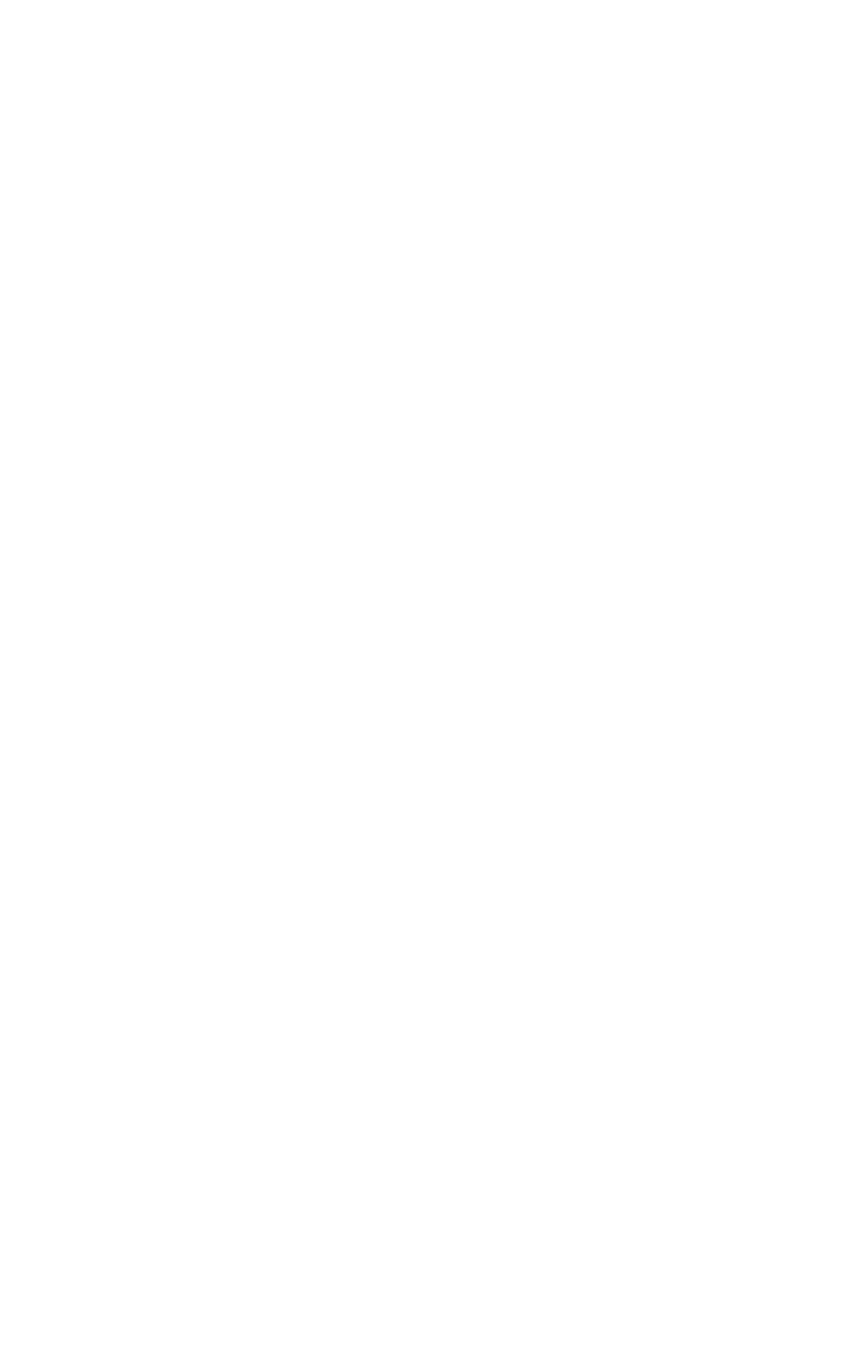
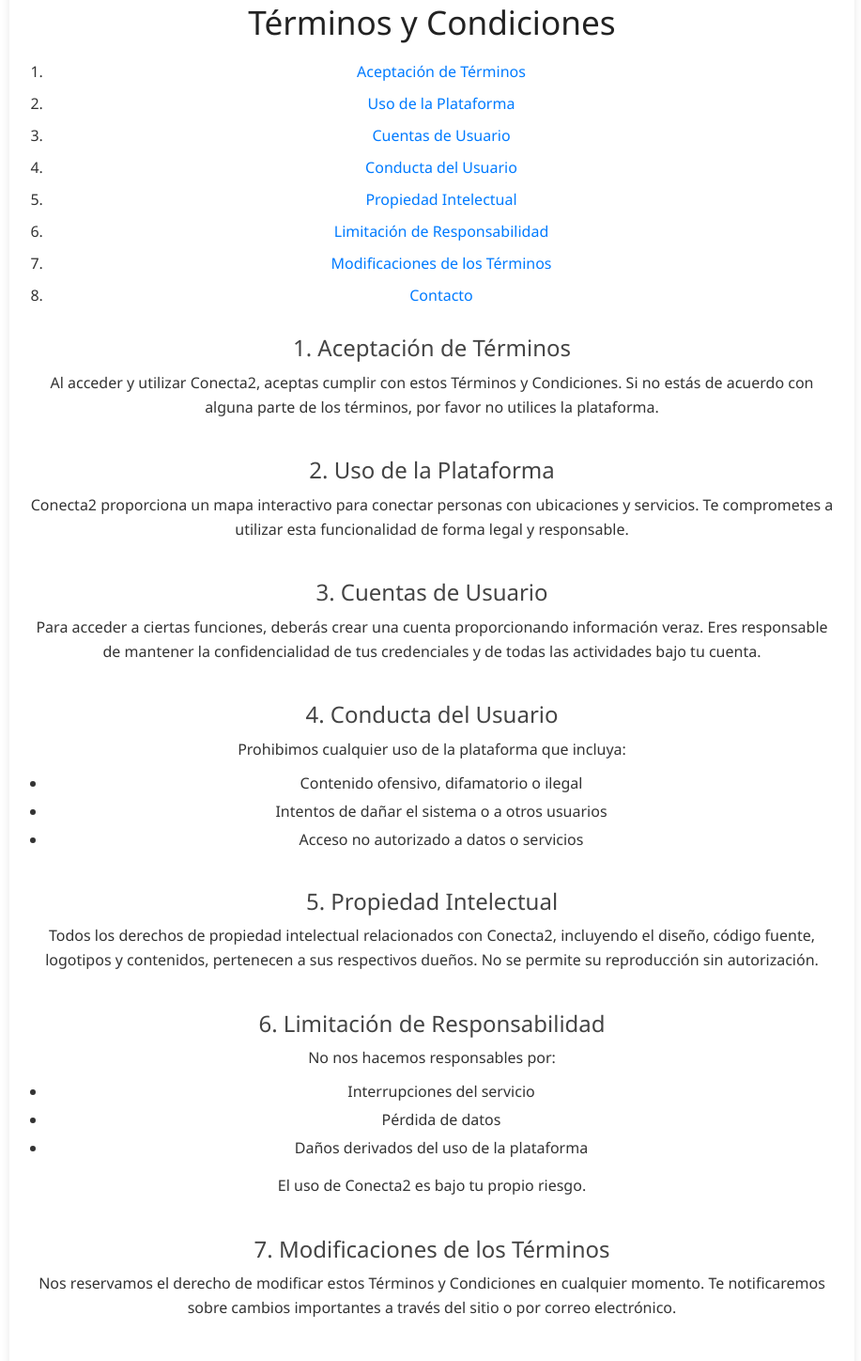
Before and after one commit to KevinQuesada251/ProyectoFinalConecta2, a React (Vite) app in the folder FrontEnd/conecta2-front/: page /condiciones in a window 1280 px wide. Before the commit this address had no page. Shown: the part 180-1628 px from the top of the page at 94% size, without its empty margins (180-1097 px from the left). Before the commit the page ends 800 px from the top, so only its background shows below. Built offline with nearby package versions, Linux system fonts and the light colour scheme; no server answers.

Commit message:
arreglos

```diff
--- a/FrontEnd/conecta2-front/src/components/Footer.jsx
+++ b/FrontEnd/conecta2-front/src/components/Footer.jsx
@@ -70,6 +70,9 @@
                 Hay un bug?
               </a>
             </p>
+            <p>
+              <Link to={'/condiciones'} className="text-reset">Terminos y Condiciones</Link>
+            </p>
           </div>
           {/* Grid column */}
           {/* Grid column */}
--- a/FrontEnd/conecta2-front/src/components/Nav.jsx
+++ b/FrontEnd/conecta2-front/src/components/Nav.jsx
@@ -67,8 +67,8 @@
             </Offcanvas.Header>
             <Offcanvas.Body>
               <Nav className="justify-content-end flex-grow-1 pe-3">
-                {['/home', '/map', '/foro', '/contact', '/ubicaciones '].map((path, index) => {
-                  const labels = ['Inicio', 'Mapa', 'Foro', 'Contacto', 'Ubicaciones'];
+                {['/home', '/map', '/foro', '/contact', '/ubicaciones', '/politicas'].map((path, index) => {
+                  const labels = ['Inicio', 'Mapa', 'Foro', 'Contacto', 'Ubicaciones','Politicas de Privacidad'];
                   return (
                     <Nav.Link
                       key={path}
--- a/FrontEnd/conecta2-front/src/components/SideBarAdmin.jsx
+++ b/FrontEnd/conecta2-front/src/components/SideBarAdmin.jsx
@@ -78,16 +78,17 @@
           </li>
 
           <li className="nav-item w-100">
-            <button
-              className="nav-link d-flex align-items-center px-3 btn btn-link text-start"
+            <a
+              className="nav-link d-flex align-items-center px-3"
               onClick={cerrar}
-              type="button"
-              style={{ color: 'inherit', textDecoration: 'none' }}
+              role="button"
+              tabIndex={0}
             >
               <i className="bi bi-door-closed-fill"></i>
               <span className="ms-2 d-none d-sm-inline">Cerrar Sesión</span>
-            </button>
+            </a>
           </li>
+
         </ul>
 
         <hr />
--- /dev/null
+++ b/FrontEnd/conecta2-front/src/pages/TerminosCondiciones.jsx
@@ -0,0 +1,79 @@
+import React from 'react'
+import Navigation from '../components/Nav'
+import '../styles/TerminosCondiciones.css'
+
+function TerminosCondiciones() {
+    return (
+        <div>
+            <Navigation />
+            <div className='container-terminos'>
+                <h1>Términos y Condiciones</h1>
+                <ol>
+                    <li><a href="#aceptacion">Aceptación de Términos</a></li>
+                    <li><a href="#uso">Uso de la Plataforma</a></li>
+                    <li><a href="#cuenta">Cuentas de Usuario</a></li>
+                    <li><a href="#conducta">Conducta del Usuario</a></li>
+                    <li><a href="#propiedad">Propiedad Intelectual</a></li>
+                    <li><a href="#responsabilidad">Limitación de Responsabilidad</a></li>
+                    <li><a href="#modificaciones">Modificaciones de los Términos</a></li>
+                    <li><a href="#contacto">Contacto</a></li>
+                </ol>
+
+                <section id='aceptacion'>
+                    <h2>1. Aceptación de Términos</h2>
+                    <p>Al acceder y utilizar Conecta2, aceptas cumplir con estos Términos y Condiciones. Si no estás de acuerdo con alguna parte de los términos, por favor no utilices la plataforma.</p>
+                </section>
+
+                <section id='uso'>
+                    <h2>2. Uso de la Plataforma</h2>
+                    <p>Conecta2 proporciona un mapa interactivo para conectar personas con ubicaciones y servicios. Te comprometes a utilizar esta funcionalidad de forma legal y responsable.</p>
+                </section>
+
+                <section id='cuenta'>
+                    <h2>3. Cuentas de Usuario</h2>
+                    <p>Para acceder a ciertas funciones, deberás crear una cuenta proporcionando información veraz. Eres responsable de mantener la confidencialidad de tus credenciales y de todas las actividades bajo tu cuenta.</p>
+                </section>
+
+                <section id='conducta'>
+                    <h2>4. Conducta del Usuario</h2>
+                    <p>Prohibimos cualquier uso de la plataforma que incluya:</p>
+                    <ul>
+                        <li>Contenido ofensivo, difamatorio o ilegal</li>
+                        <li>Intentos de dañar el sistema o a otros usuarios</li>
+                        <li>Acceso no autorizado a datos o servicios</li>
+                    </ul>
+                </section>
+
+                <section id='propiedad'>
+                    <h2>5. Propiedad Intelectual</h2>
+                    <p>Todos los derechos de propiedad intelectual relacionados con Conecta2, incluyendo el diseño, código fuente, logotipos y contenidos, pertenecen a sus respectivos dueños. No se permite su reproducción sin autorización.</p>
+                </section>
+
+                <section id='responsabilidad'>
+                    <h2>6. Limitación de Responsabilidad</h2>
+                    <p>No nos hacemos responsables por:</p>
+                    <ul>
+                        <li>Interrupciones del servicio</li>
+                        <li>Pérdida de datos</li>
+                        <li>Daños derivados del uso de la plataforma</li>
+                    </ul>
+                    <p>El uso de Conecta2 es bajo tu propio riesgo.</p>
+                </section>
+
+                <section id='modificaciones'>
+                    <h2>7. Modificaciones de los Términos</h2>
+                    <p>Nos reservamos el derecho de modificar estos Términos y Condiciones en cualquier momento. Te notificaremos sobre cambios importantes a través del sitio o por correo electrónico.</p>
+                </section>
+
+                <section id='contacto'>
+                    <h2>8. Contacto</h2>
+                    <p>Para cualquier duda relacionada con estos Términos y Condiciones, puedes contactarnos en:</p>
+                    <p>📧 Email: soporte@conecta2.com</p>
+                    <p>🌐 Sitio web: www.conecta2.com</p>
+                </section>
+            </div>
+        </div>
+    )
+}
+
+export default TerminosCondiciones
--- a/FrontEnd/conecta2-front/src/routes/Routing.jsx
+++ b/FrontEnd/conecta2-front/src/routes/Routing.jsx
@@ -13,6 +13,7 @@
 import MainComunidad from '../components/MainComunidad';
 import Ubicaciones from '../pages/Ubicaciones';
 import PoliticasPrivacidad from '../pages/PoliticasPrivacidad';
+import TerminosCondiciones from '../pages/TerminosCondiciones';
 
 function Routing() {
   return (
@@ -31,6 +32,7 @@
                 <Route path='/comunidad' element={<MainComunidad/>}></Route>
                 <Route path='/ubicaciones' element={<Ubicaciones/>}></Route>
                 <Route path='/politicas' element={<PoliticasPrivacidad/>}></Route>
+                <Route path='/condiciones' element={<TerminosCondiciones/>}></Route>
             </Routes>
         </Router>
     </div>
--- a/FrontEnd/conecta2-front/src/services/UsersServices.jsx
+++ b/FrontEnd/conecta2-front/src/services/UsersServices.jsx
@@ -98,14 +98,18 @@
 
 async function DeleteUser(id) {
   try {
+    const token = localStorage.getItem('token');  // obtén el token
+
     const response = await fetch(`http://127.0.0.1:8000/api/users/${id}/`, {
       method: 'DELETE',
       headers: {
-                'Content-Type': 'application/json'
+        'Content-Type': 'application/json',
+        'Authorization': `Bearer ${token}`,   // aquí envías el token
       }
     });
+
     if (!response.ok) {
-            throw new Error(`Error deleting user with id`);
+      throw new Error(`Error deleting user with id ${id}`);
     }
     return { message: `User with id ${id} deleted successfully` };
   } catch (error) {
@@ -113,6 +117,7 @@
     throw error;
   }
 }
+
 
 async function PathData(obj) {
 
--- /dev/null
+++ b/FrontEnd/conecta2-front/src/styles/TerminosCondiciones.css
@@ -0,0 +1,59 @@
+.container-terminos {
+  max-width: 900px;
+  margin: 40px auto;
+  padding: 20px;
+  background-color: #ffffff;
+  border-radius: 12px;
+  box-shadow: 0 2px 10px rgba(0, 0, 0, 0.1);
+  font-family: 'Segoe UI', Tahoma, Geneva, Verdana, sans-serif;
+  color: #333;
+}
+
+.container-terminos h1 {
+  font-size: 2.2rem;
+  margin-bottom: 20px;
+  text-align: center;
+  color: #222;
+}
+
+.container-terminos ol {
+  padding-left: 20px;
+  margin-bottom: 30px;
+}
+
+.container-terminos ol li {
+  margin: 10px 0;
+}
+
+.container-terminos ol a {
+  color: #007bff;
+  text-decoration: none;
+}
+
+.container-terminos ol a:hover {
+  text-decoration: underline;
+}
+
+.container-terminos section {
+  margin-bottom: 40px;
+}
+
+.container-terminos h2 {
+  font-size: 1.5rem;
+  margin-bottom: 10px;
+  color: #444;
+}
+
+.container-terminos p {
+  line-height: 1.6;
+  margin: 10px 0;
+}
+
+.container-terminos ul {
+  margin-top: 10px;
+  padding-left: 20px;
+}
+
+.container-terminos ul li {
+  margin: 6px 0;
+}
--- a/FrontEnd/conecta2-front/src/styles/nav.css
+++ b/FrontEnd/conecta2-front/src/styles/nav.css
@@ -19,6 +19,10 @@
   color: #a0c4ff; /* azul suave */
 }
 
+.sidebar-admin .cerrar-sesion:hover {
+  color: #dc3545 !important; /* rojo de Bootstrap */
+}
+
 
  /*background: '#1E1E5A',
         minHeight: '100px',
```
Also changed, not shown: FrontEnd/conecta2-front/src/components/AdminUsuarios.jsx (+78 -60 lines), FrontEnd/conecta2-front/src/components/ModalAdmin.jsx (+37 -68 lines), 1 other file (tests, documents, lock files or other folders). Lines whose indentation alone changed are shown as unchanged.
